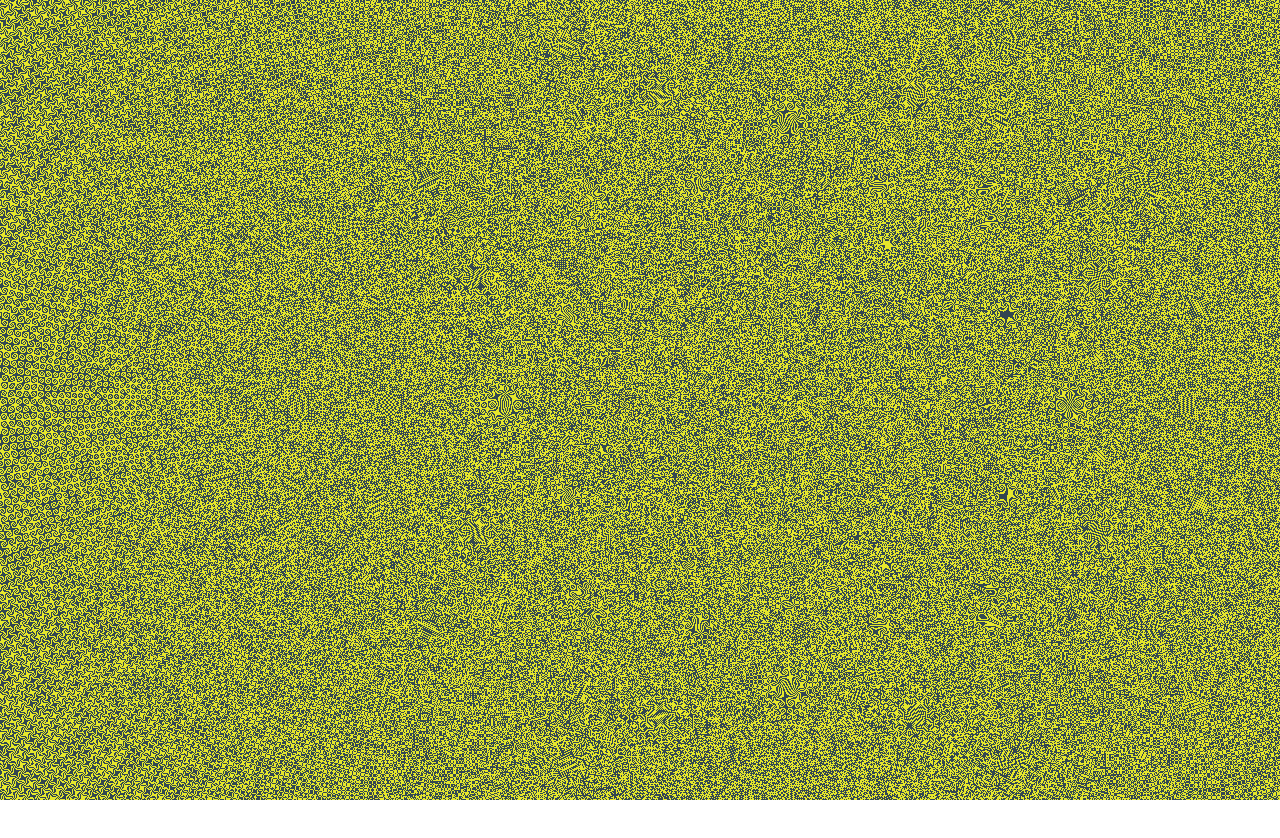
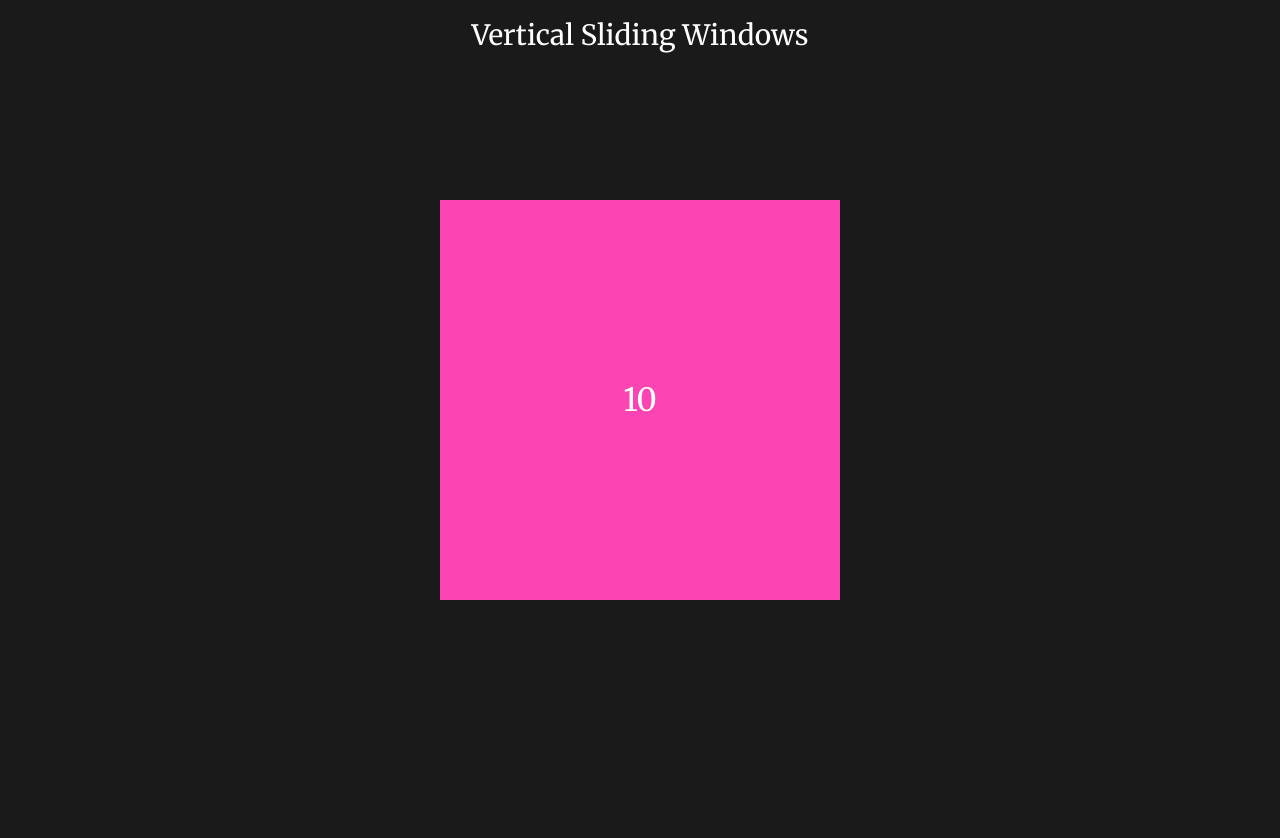
Before and after one commit to jialinhuangblog/jialinhuangblog.github.io, a Next.js app: page /css-decode/sliding-windows in a window 1280 px wide. Before the commit this address had no page. Shown: the top 838 px of the page. Before the commit the page ends 800 px from the top, so only its background shows below. Built offline with nearby package versions, Linux system fonts and the light colour scheme.

Commit message:
feat: vertical sliding windows

```diff
--- a/app/css-decode/horizontal-slider/CardsSlider.tsx
+++ b/app/css-decode/horizontal-slider/CardsSlider.tsx
@@ -24,7 +24,6 @@ const CardsSlider = memo<ReactProps>(function CardsSlider(props) {
       //card list
       const target = scrollHorizontalNode.current
       const containerTarget = containerNode.current
-
       // control cards horizontal scrolling when we scroll down
       if (target) {
         const maxPercentage =
@@ -34,7 +33,7 @@ const CardsSlider = memo<ReactProps>(function CardsSlider(props) {
 
       // since sticky doesn't work, use this to let its position to be fixed temporarily
       if (containerTarget) {
-        console.log(containerTarget?.offsetTop < scrollTop)
+        console.log(containerTarget?.offsetTop < scrollTop, scrollPercentage)
         setBeSticky(containerTarget?.offsetTop < scrollTop)
       }
     }
@@ -62,7 +61,7 @@ const CardsSlider = memo<ReactProps>(function CardsSlider(props) {
         css={css`
           width: 100vw;
           /* super high */
-          height: 800vh;
+          height: ${beSticky ? 800 : 100}vh;
           overflow-y: auto;
           background-color: #1a1a1a;
           position: relative;
@@ -72,7 +71,6 @@ const CardsSlider = memo<ReactProps>(function CardsSlider(props) {
           css={css`
             background-color: #1a1a1a;
             width: min-content;
-            overflow-y: hidden;
             position: ${beSticky ? 'fixed' : 'relative'};
             top: 0;
             padding: 32px;
--- a/app/css-decode/horizontal-slider/page.tsx
+++ b/app/css-decode/horizontal-slider/page.tsx
@@ -1,7 +1,7 @@
 import { NextPage } from 'next'
 import CardsSlider from '@/app/css-decode/horizontal-slider/CardsSlider'
 
-const Misc: NextPage = () => {
+const HorizontalSlider: NextPage = () => {
   return <CardsSlider />
 }
-export default Misc
+export default HorizontalSlider
--- /dev/null
+++ b/app/css-decode/sliding-windows/SlidingWindows.tsx
@@ -0,0 +1,112 @@
+'use client'
+import { css } from '@emotion/react'
+import { memo, useEffect, useRef, useState } from 'react'
+import { flex } from '@/modules/styling/flex'
+
+const colors = ['#9f58e0', '#17b3fb', '#f48f27', '#fc44b2', '#dcdc24', '#1aea9d', '#e0e0e0']
+
+const SlidingGrids = memo<ReactProps>(function SlidingGrids() {
+  const containerNode = useRef<HTMLDivElement>(null)
+  const [beSticky, setBeSticky] = useState(false)
+  const [containerPercentage, setContainerPercentage] = useState(0)
+  useEffect(() => {
+    const handleScroll = () => {
+      const scrollTop = window.scrollY
+      const windowHeight = window.innerHeight
+      const containerTarget = containerNode.current
+      const scrollHeight = document.body.scrollHeight
+
+      const scrollPercentage = (scrollTop / (scrollHeight - windowHeight)) * 100
+      setContainerPercentage(scrollPercentage)
+      if (containerTarget) {
+        const containerOffsetTop = containerTarget?.offsetTop
+        setBeSticky(scrollTop > containerOffsetTop)
+      }
+    }
+
+    window.addEventListener('scroll', handleScroll)
+    return () => {
+      window.removeEventListener('scroll', handleScroll)
+    }
+  }, [])
+
+  return (
+    <div
+      css={css`
+        background: #1a1a1a;
+      `}
+    >
+      <div
+        css={css`
+          width: 100vw;
+          ${flex.h.allCenter}
+          color: white;
+          position: fixed;
+          top: 0;
+          font-size: 28px;
+          margin: 16px 0;
+          @media (max-width: 600px) {
+            font-size: 16px;
+          }
+        `}
+      >
+        Vertical Sliding Windows
+      </div>
+      <div
+        ref={containerNode}
+        css={css`
+          width: 100%;
+          height: 1200vh;
+          ${flex.h.mainCenter};
+        `}
+      >
+        <div
+          className='grids-group'
+          css={css`
+            height: 50vh;
+            overflow: hidden;
+            position: ${beSticky ? 'fixed' : 'relative'};
+            top: 25vh;
+            aspect-ratio: 1;
+          `}
+        >
+          <div
+            css={css`
+              ${gridCss}
+              border: 3px solid ${colors[0]};
+              background-color: ${colors[0]};
+              top: 0;
+            `}
+          >
+            1
+          </div>
+          {[2, 3, 4, 5, 6, 7, 8, 9, 10].map(num => (
+            <div
+              key={num}
+              css={css`
+                ${gridCss}
+                border: 3px solid ${colors[num % colors.length]};
+                background-color: ${colors[num % colors.length]};
+                transform: translateY(${Math.max(num * 50 - containerPercentage * 5, 0)}vh);
+              `}
+            >
+              {num}
+            </div>
+          ))}
+        </div>
+      </div>
+    </div>
+  )
+})
+
+const gridCss = css`
+  height: 50vh;
+  width: 100%;
+  position: absolute;
+  z-index: 1;
+  color: white;
+  ${flex.h.allCenter};
+  font-size: 32px;
+`
+
+export default SlidingGrids
--- /dev/null
+++ b/app/css-decode/sliding-windows/page.tsx
@@ -0,0 +1,8 @@
+import { NextPage } from 'next'
+import CardsSlider from '@/app/css-decode/horizontal-slider/CardsSlider'
+import SlidingGrids from '@/app/css-decode/sliding-windows/SlidingWindows'
+
+const SlidingWindows: NextPage = () => {
+  return <SlidingGrids />
+}
+export default SlidingWindows
```
Also changed, not shown: app/css-decode/page.tsx (deleted, +0 -7 lines).
